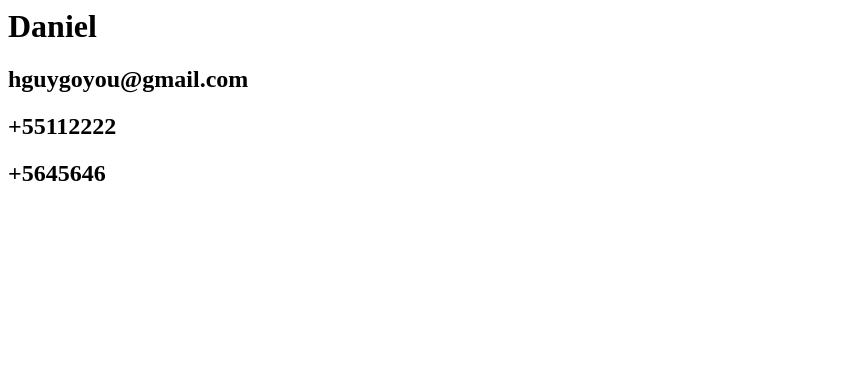
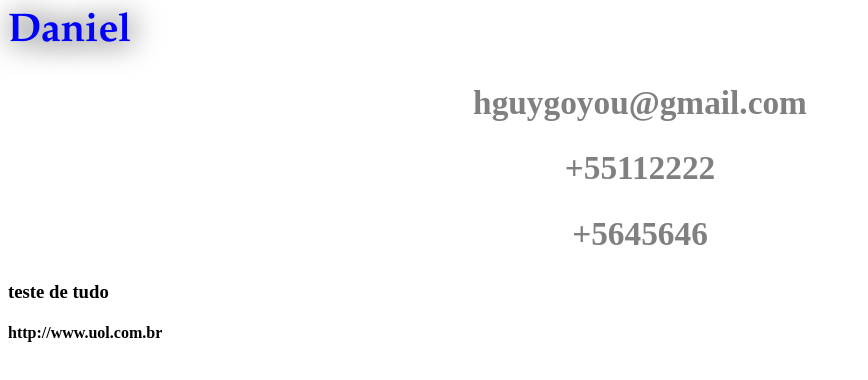
Before and after one commit to gabrilli/pagainateste2, a plain HTML site: page index.html in a window 1280 px wide. Shown: the whole page, without its empty margins (0-868 px from the left). Drawn offline with Linux system fonts and the light colour scheme.

Commit message:
Update index.html

```diff
--- a/index.html
+++ b/index.html
@@ -1,12 +1,38 @@
 <html>
   <head>
-    <title> Meus Contatos </title>
+    <title> Primeira pagina de teste </title>
+	<meta charset="UTF-8"/>
+
+	<style>
+		h1 {
+		font-family: Garamond;
+		font-size:30pt;
+		color: blue;
+		text-shadow: 2px 2px 30px black;
+	}
+		h2 {
+		font-family: Symbol;
+		font-size: 25pt;
+		color: gray;
+		text-align: center;
+		}
+
+	</style>
+
+
+
     </head>
+
+
     <body>
       <h1> Daniel </h1>
       <h2> hguygoyou@gmail.com </h2>
       <h2> +55112222 </h2>
       <h2> +5645646 </h2>
+	  <h3> teste de tudo </h3>
+	  <h4> http://www.uol.com.br </h4>
+
+
     </body>
 
 
```
